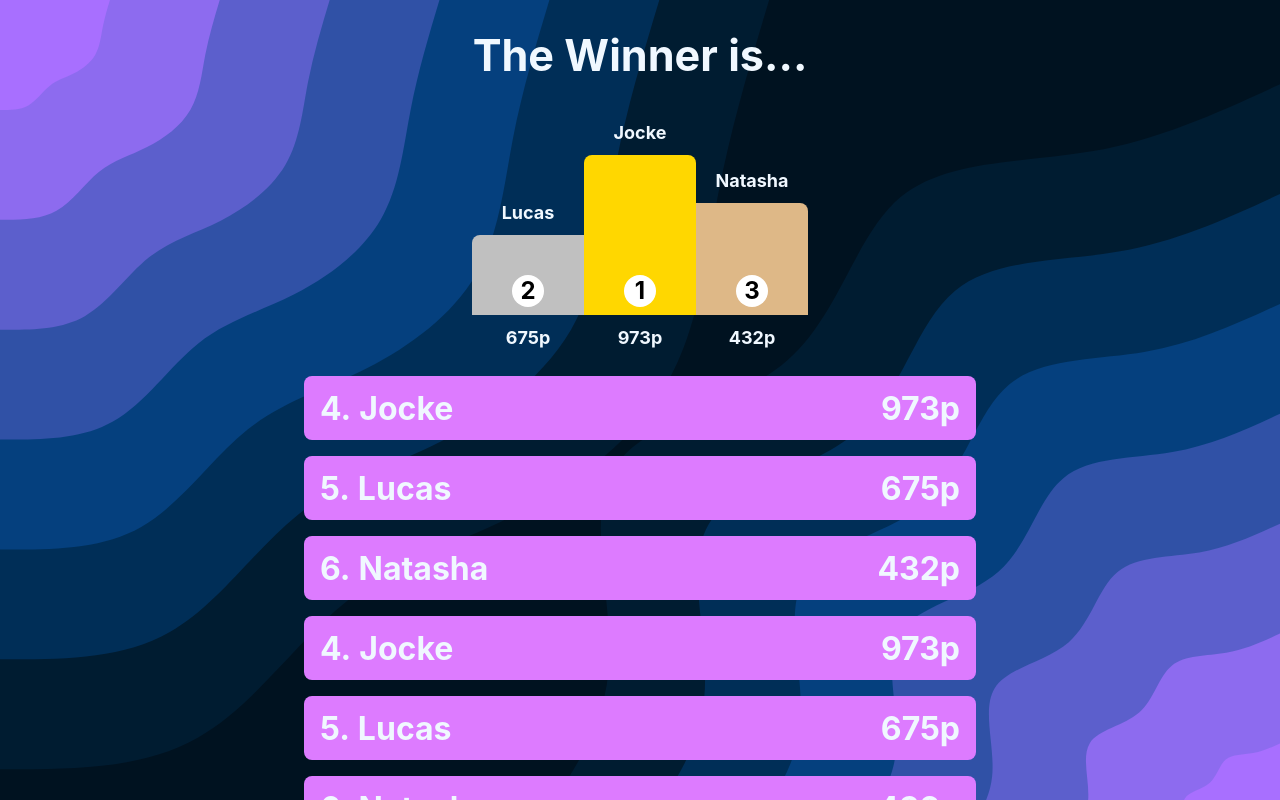
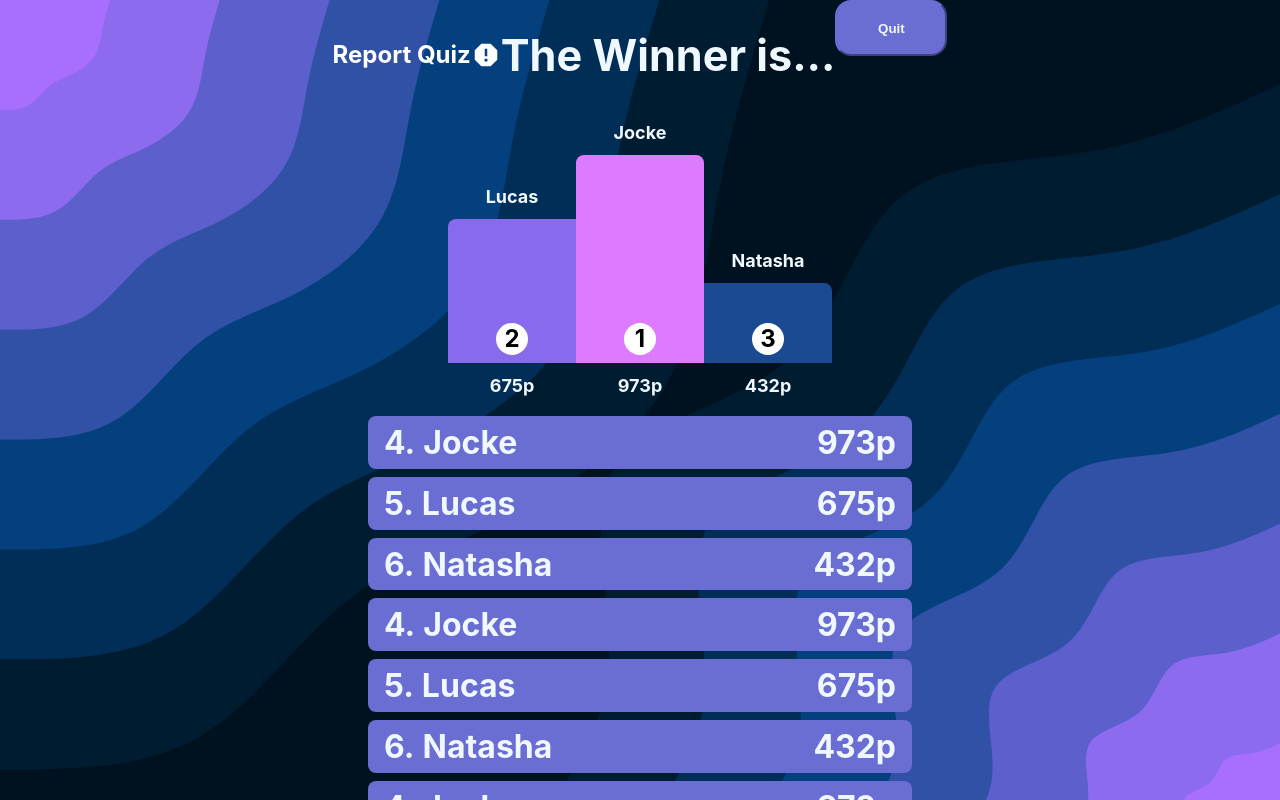
Before and after one commit to AlexanderBabel/quizzy, a React (Create React App) app in the folder frontend/: page /PostLobbyPage in a window 1280 px wide. Built offline with nearby package versions, Linux system fonts and the light colour scheme.

Commit message:
report and exit added

```diff
--- /dev/null
+++ b/frontend/src/components/Buttons/ReportQuizBtn.css
@@ -0,0 +1,15 @@
+#reportIcon{
+    color: white;
+    size: 20rem;
+}
+
+#reportButtonText{
+    color: white;
+    font-size: 1.5rem;
+}
+
+#reportQuizWrapper{
+    display: flex;
+    flex-direction: row;
+    align-items: center;
+}
--- /dev/null
+++ b/frontend/src/components/Buttons/ReportQuizBtn.jsx
@@ -0,0 +1,15 @@
+import { MdReport } from "react-icons/md";
+import './ReportQuizBtn.css'
+
+function ReportQuizBtn() {
+  return (
+    <div id="reportQuizWrapper">
+      {" "}
+      <h1 id="reportButtonText">Report Quiz</h1>
+      <MdReport size={30} id="reportIcon"/>
+    </div>
+  );
+}
+
+
+export default ReportQuizBtn
--- a/frontend/src/components/Buttons/StartGameBtn.css
+++ b/frontend/src/components/Buttons/StartGameBtn.css
@@ -6,7 +6,5 @@
     color: aliceblue;
     border-radius: 1rem;
     font-weight: bolder;
-    position: absolute;
-    right: 40px;
     border-color: #6A6DD2;
 }
--- a/frontend/src/components/Buttons/StartGameBtn.js
+++ b/frontend/src/components/Buttons/StartGameBtn.js
@@ -1,6 +1,6 @@
 import "./StartGameBtn.css";
-function StartGameBtn() {
-  return <button id="startGameButton">Start Game</button>;
+function StartGameBtn({route, text}) {
+  return <button id="startGameButton">{text}</button>;
 }
 
 export default StartGameBtn;
--- a/frontend/src/components/PlacementPodium/PlacementPodium.css
+++ b/frontend/src/components/PlacementPodium/PlacementPodium.css
@@ -1,8 +1,8 @@
 #SecondPodium{
-    height: 10rem;
-    width: 7rem;
+    height: 13rem;
+    width: 8rem;
     color: silver;
-    background-color: gold;
+    background-color: #DD7BFF ;
     border-top-left-radius: 0.5rem;
     border-top-right-radius: 0.5rem;
     display: flex;
@@ -12,9 +12,9 @@
 }
 
 #FirstPodium{
-    height: 5rem;
-    width: 7rem;
-    background-color: silver;
+    height: 9rem;
+    width: 8rem;
+    background-color: #886AEC;
     border-top-left-radius: 0.5rem;
     display: flex;
     flex-direction: column;
@@ -23,9 +23,9 @@
 }
 
 #ThirdPodium{
-    height: 7rem;
-    width: 7rem;
-    background-color: burlywood;
+    height: 5rem;
+    width: 8rem;
+    background-color: #1B4992;
     border-top-right-radius: 0.5rem;
     display: flex;
     flex-direction: column;
@@ -67,7 +67,6 @@
     justify-content: center;
     align-items: center;
     border-radius: 3rem;
-    color: white;
     background-color: white;
     height: 2rem;
     width: 2rem;
--- a/frontend/src/components/ResultListTile/ResultListTile.css
+++ b/frontend/src/components/ResultListTile/ResultListTile.css
@@ -5,13 +5,13 @@
 
 .resultListTile{
     padding: 1rem;
-    width: 50vw;
-    height: 2rem;
-    margin: 1rem;
+    width: 40vw;
+    height: 1.3rem;
+    margin: 0.5rem;
     padding-left: 1rem;
     padding-right: 1rem;
     border-radius: 0.5rem;
-    background-color: #DD7BFF;
+    background-color: #6A6DD2;
     display: flex;
     justify-content: space-between;
     flex-direction: row;
--- a/frontend/src/pages/GameLobby/LobbyPage.jsx
+++ b/frontend/src/pages/GameLobby/LobbyPage.jsx
@@ -45,7 +45,7 @@ function LobbyPage() {
       <div>
         <div className="header">
           <h1 className="lobbyTitle">{quizName}</h1>
-          {isCreator ? <StartGameBtn /> : null}
+          {isCreator ? <StartGameBtn text={"Start"}/> : null}
           <PlayerCounter playerCount={playersJoined.length}></PlayerCounter>
         </div>
         <h1 className="lobbyCodeTitle">Game Pin: {lobbyCode}</h1>
--- a/frontend/src/pages/PostGameLobby/PostLobbyPage.css
+++ b/frontend/src/pages/PostGameLobby/PostLobbyPage.css
@@ -8,3 +8,8 @@
 #ResultList {
     overflow-y: scroll;
 }
+
+#header {
+    display: flex;
+    justify-content: space-between;
+  }
--- a/frontend/src/pages/PostGameLobby/PostLobbyPage.jsx
+++ b/frontend/src/pages/PostGameLobby/PostLobbyPage.jsx
@@ -1,12 +1,9 @@
 import "./PostLobbyPage.css";
 import background from "./../../images/blob-scene-haikei-4.svg";
-import PlayerNameGrid from "../../components/PlayerNameGrid/PlayerNameGrid";
-import UsernameTextField from "../../components/UsernameTextField/PlayerNameInput";
 import StartGameBtn from "../../components/Buttons/StartGameBtn";
-import PlayerCounter from "../../components/PlayerCounter/PlayerCounter";
-import { useState } from "react";
 import PlacementPodium from "../../components/PlacementPodium/PlacementPodium";
 import ResultList from "../../components/ResultList/ResultList";
+import ReportQuizBtn from "../../components/Buttons/ReportQuizBtn";
 
 function PostLobbyPage() {
 
@@ -27,7 +24,11 @@ function PostLobbyPage() {
 
   return (
     <div id="PostLobbyPage" style={svgStyle}>
-      <h1 className="lobbyTitle">The Winner is...</h1>
+        <div id="header">
+          <ReportQuizBtn></ReportQuizBtn>
+          <h1 className="lobbyTitle">The Winner is...</h1>
+          <StartGameBtn text={"Quit"}></StartGameBtn>
+          </div>
       <PlacementPodium id="podiums" scores={playerScores} players={playerNames}></PlacementPodium>
       <ResultList id="resultList" players={playerNames} playerScores={playerScores}></ResultList>
     </div>
```
